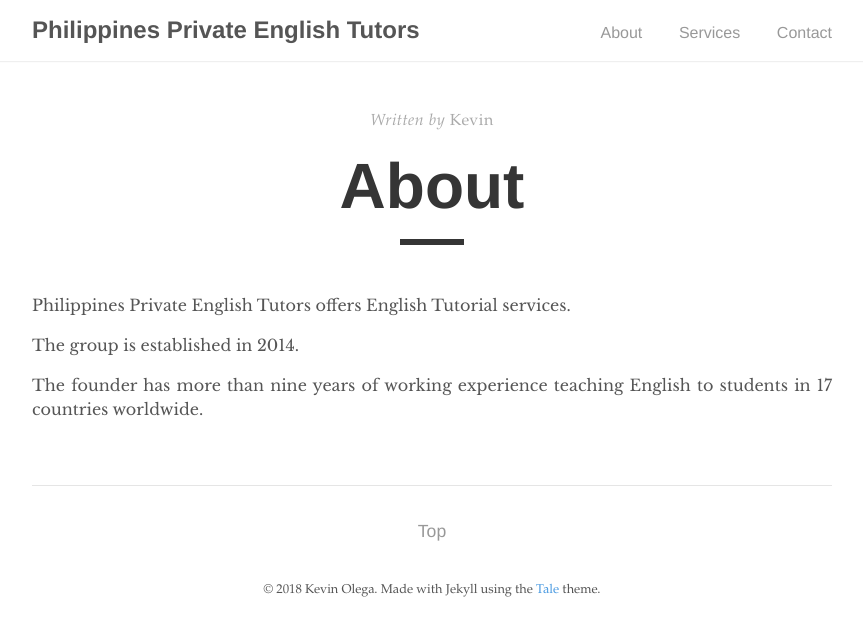
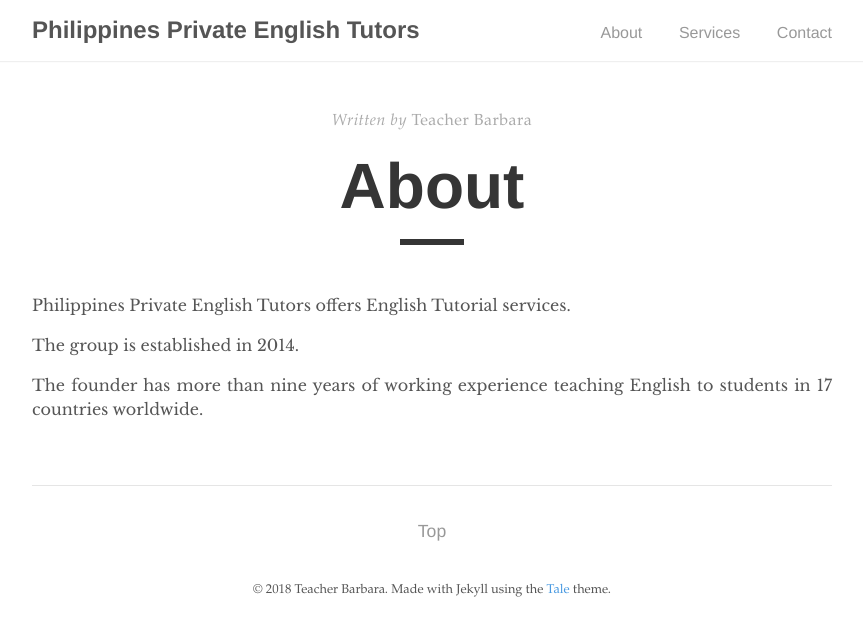
Before and after one commit to kevinolega/philippinesprivateenglishtutors, a Jekyll site: the page built from about.md, in a window 1280 px wide. Shown: the top 636 px of the page, without its empty margins (208-1071 px from the left). Built offline with Jekyll 4.4.1, drawn with Linux system fonts in a browser that asks for light colours.

Commit message:
changed the credits

```diff
--- a/_config.yml
+++ b/_config.yml
@@ -6,7 +6,7 @@
 
 # Author
 author:
-  name:         Kevin Olega
+  name:         Teacher Barbara
   url:          http://kevinolega.com/now
   email:        kevinolega@gmail.com
 
--- a/about.md
+++ b/about.md
@@ -1,7 +1,7 @@
 ---
 layout: post
 title: "About"
-author: "Kevin"
+author: "Teacher Barbara"
 permalink: /about/
 ---
 
```
Also changed, not shown: contact.md (+1 -1 lines), services.md (+1 -1 lines).
